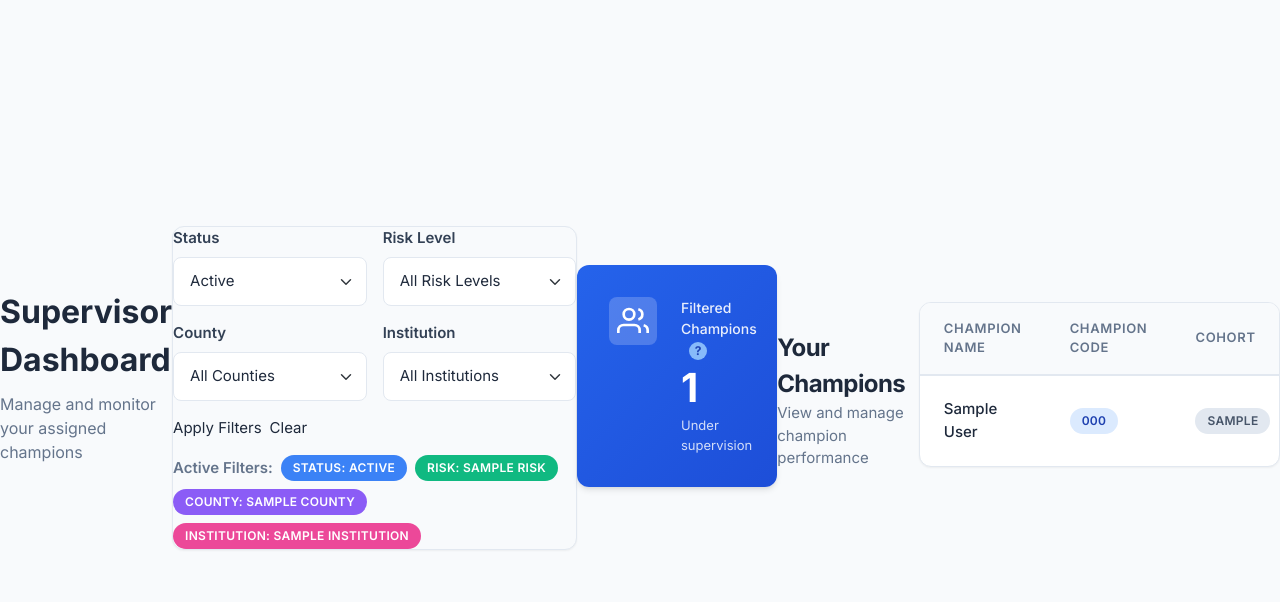
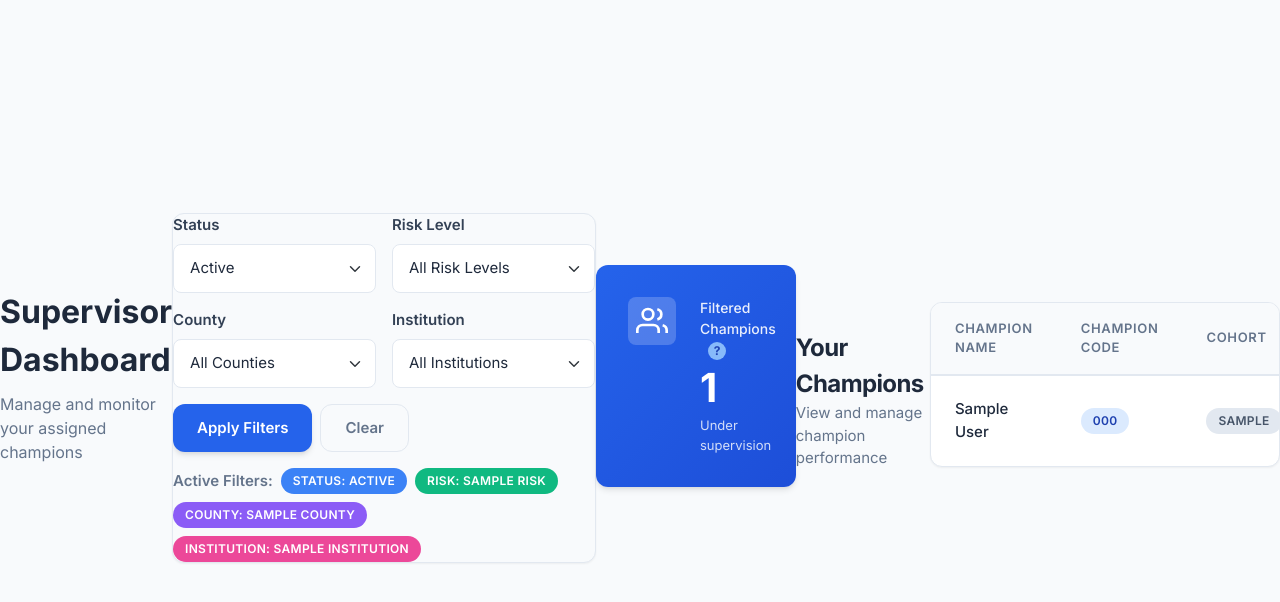
Before and after one commit to JamesKamau-5773/unda-youth-network-backend, a Flask app: template templates/supervisor/dashboard.html in a window 1280 px wide. Shown: the top 602 px of the page. Run offline with Flask 3, Linux system fonts and the light colour scheme; tables that the repository leaves empty hold one stand-in row (values such as "Sample post"); the template is opened without the code that fills it: values that come from a table or form of the project are taken from there, most other values are stand-ins (such as "Sample title", 1, 10 or a date in 2020); some libraries are stand-ins or nearby versions.

Commit message:
Fix auth redirects and unify button utilities

```diff
--- a/extensions.py
+++ b/extensions.py
@@ -1,5 +1,9 @@
 from flask_limiter import Limiter
 from flask_limiter.util import get_remote_address
+import os
 
 # Initialize Limiter here to avoid circular imports
-limiter = Limiter(key_func=get_remote_address, default_limits=["200 per day", "50 per hour"])
+# More generous limits for development, stricter for production
+is_production = os.environ.get('FLASK_ENV') == 'production'
+default_limits = ["1000 per day", "200 per hour"] if is_production else ["10000 per day", "1000 per hour"]
+limiter = Limiter(key_func=get_remote_address, default_limits=default_limits, storage_uri="memory://")
--- a/static/css/dashboard.css
+++ b/static/css/dashboard.css
@@ -431,6 +431,69 @@ textarea:focus-visible {
 }
 
 /* ========================================
+   Buttons
+   ======================================== */
+
+.btn {
+    display: inline-flex;
+    align-items: center;
+    gap: 0.5rem;
+    padding: 0.75rem 1.5rem;
+    border-radius: 12px;
+    text-decoration: none;
+    font-weight: 600;
+    transition: all var(--transition-base);
+    cursor: pointer;
+}
+
+.btn--primary {
+    background: var(--trust-blue);
+    color: #ffffff;
+    border: none;
+    box-shadow: var(--shadow-md);
+}
+
+.btn--primary:hover {
+    transform: translateY(-2px);
+    box-shadow: var(--shadow-lg);
+}
+
+.btn--secondary {
+    background: transparent;
+    color: var(--text-secondary);
+    border: 1px solid var(--border-color);
+}
+
+.btn--secondary:hover {
+    background: #f1f5f9;
+    color: var(--text-primary);
+}
+
+.btn--cta {
+    background: linear-gradient(135deg, #667eea, #764ba2);
+    color: #ffffff;
+    box-shadow: 0 4px 12px rgba(102,126,234,0.3);
+}
+
+.btn--cta:hover {
+    box-shadow: 0 8px 20px rgba(102,126,234,0.4);
+    transform: translateY(-2px);
+}
+
+.btn--cta:active {
+    transform: translateY(0);
+}
+
+.btn--block {
+    width: 100%;
+    justify-content: center;
+}
+
+.btn--nowrap {
+    white-space: nowrap;
+}
+
+/* ========================================
    Status Badges
    ======================================== */
 
--- a/templates/admin/manage_assignments.html
+++ b/templates/admin/manage_assignments.html
@@ -10,7 +10,7 @@
 
 <div style="margin-bottom: 2rem;">
     <a href="{{ url_for('admin.dashboard') }}" class="btn btn--secondary">
-        <svg width="20" height="20" viewBox="0 0 24 24" fill="none" stroke="currentColor" stroke-width="2" style="vertical-align: middle; margin-right: 8px;">
+        <svg width="20" height="20" viewBox="0 0 24 24" fill="none" stroke="currentColor" stroke-width="2" style="vertical-align: middle; margin-right: 8px;" aria-hidden="true">
             <line x1="19" y1="12" x2="5" y2="12"></line>
             <polyline points="12 19 5 12 12 5"></polyline>
         </svg>
@@ -109,7 +109,7 @@
                                     <option value="{{ supervisor.user_id }}">{{ supervisor.username }}</option>
                                     {% endfor %}
                                 </select>
-                                <button type="submit" class="btn btn--primary" style="white-space: nowrap;">Assign</button>
+                                <button type="submit" class="btn btn--primary btn--nowrap">Assign</button>
                             </form>
                         </td>
                     </tr>
@@ -187,7 +187,7 @@
                                             </option>
                                             {% endfor %}
                                         </select>
-                                        <button type="submit" class="btn btn--secondary" style="white-space: nowrap;">Update</button>
+                                        <button type="submit" class="btn btn--secondary btn--nowrap">Update</button>
                                     </form>
                                 </td>
                             </tr>
--- a/templates/admin/users.html
+++ b/templates/admin/users.html
@@ -10,7 +10,7 @@
 
 <div style="margin-bottom: 2rem;">
     <a href="{{ url_for('admin.create_user') }}" class="btn btn--primary">
-        <svg width="20" height="20" viewBox="0 0 24 24" fill="none" stroke="currentColor" stroke-width="2" style="vertical-align: middle; margin-right: 8px;">
+        <svg width="20" height="20" viewBox="0 0 24 24" fill="none" stroke="currentColor" stroke-width="2" style="vertical-align: middle; margin-right: 8px;" aria-hidden="true">
             <line x1="12" y1="5" x2="12" y2="19"></line>
             <line x1="5" y1="12" x2="19" y2="12"></line>
         </svg>
--- a/templates/supervisor/dashboard.html
+++ b/templates/supervisor/dashboard.html
@@ -51,8 +51,8 @@
 		</div>
 
 		<div style="display: flex; gap: 0.5rem;">
-			<button type="submit" class="btn btn--primary" style="white-space: nowrap;">Apply Filters</button>
-			<a href="{{ url_for('supervisor.dashboard') }}" class="btn btn--secondary" style="white-space: nowrap;">Clear</a>
+			<button type="submit" class="btn btn--primary btn--nowrap">Apply Filters</button>
+			<a href="{{ url_for('supervisor.dashboard') }}" class="btn btn--secondary btn--nowrap">Clear</a>
 		</div>
 	</form>
 
@@ -155,8 +155,8 @@
 						{% endif %}
 					</td>
 					<td class="text-right">
-						<a class="btn btn--primary" href="{{ url_for('supervisor.review_champion', champion_id=champion.champion_id) }}" style="display: inline-flex; align-items: center; padding: 0.5rem 1rem;">
-							<svg width="16" height="16" viewBox="0 0 24 24" fill="none" stroke="currentColor" stroke-width="2" style="margin-right: 8px;">
+						<a class="btn btn--primary" href="{{ url_for('supervisor.review_champion', champion_id=champion.champion_id) }}">
+							<svg width="16" height="16" viewBox="0 0 24 24" fill="none" stroke="currentColor" stroke-width="2" aria-hidden="true">
 								<path d="M1 12s4-8 11-8 11 8 11 8-4 8-11 8-11-8-11-8z"></path>
 								<circle cx="12" cy="12" r="3"></circle>
 							</svg>
```
Also changed, not shown: decorators.py (+9 -1 lines), templates/admin/dashboard.html (+6 -6 lines), templates/admin/settings.html (+10 -10 lines), templates/supervisor/champion_details.html (+4 -4 lines).
